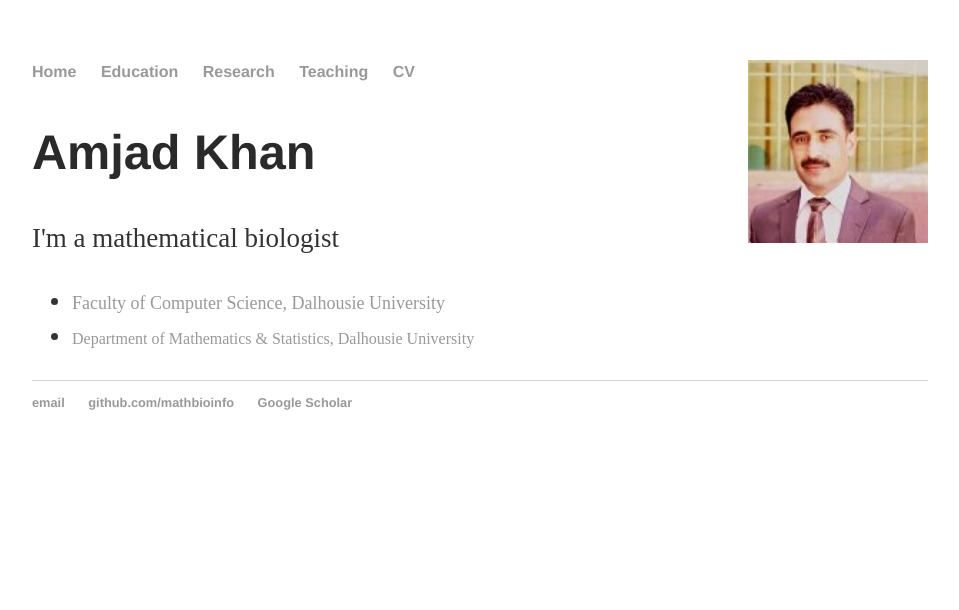
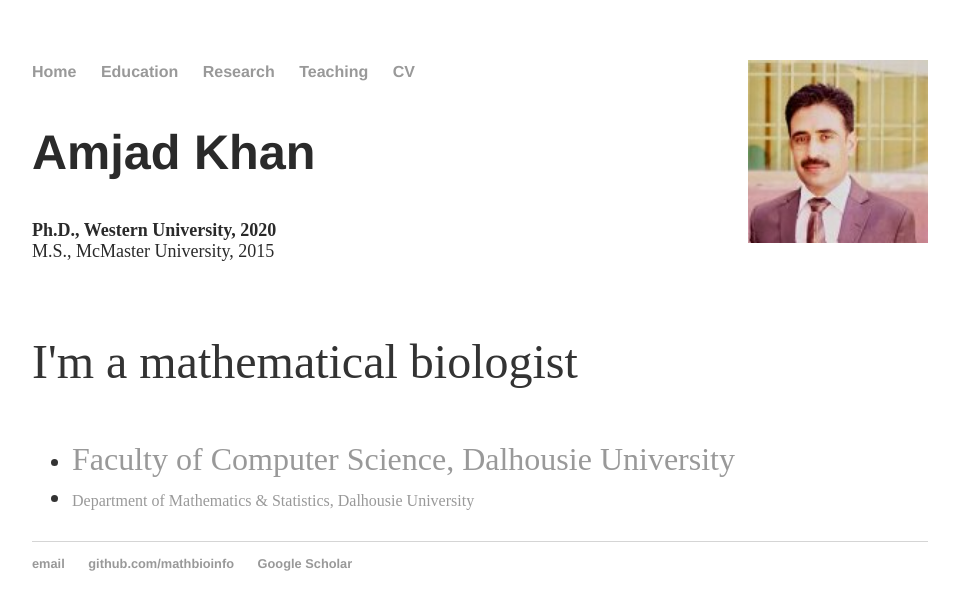
Before and after one commit to MathBioInfo/amjadkhan, a Jekyll site: the page index.html, which Jekyll copies as it is, in a window 1280 px wide. Shown: the top 610 px of the page, without its empty margins (160-1119 px from the left). Built offline with Jekyll 4.4.1, drawn with Linux system fonts in a browser that asks for light colours.

Commit message:
Update index.html

```diff
--- a/index.html
+++ b/index.html
@@ -22,6 +22,9 @@
 			</font><font color="#2a2a2a" size="4">
 			 <div class="profile-body">
         		<h2>Amjad Khan</h2>
+			<strong> Ph.D., Western University, 2020
+			</strong></a><br />M.S., McMaster University, 2015
+			</font><br /><br /><font color="#2a2a2a" size="6">
 			<p>I'm a mathematical biologist</a></p>
     		</div><!-- /.blurb -->
 		</div><!-- /.container -->
```
